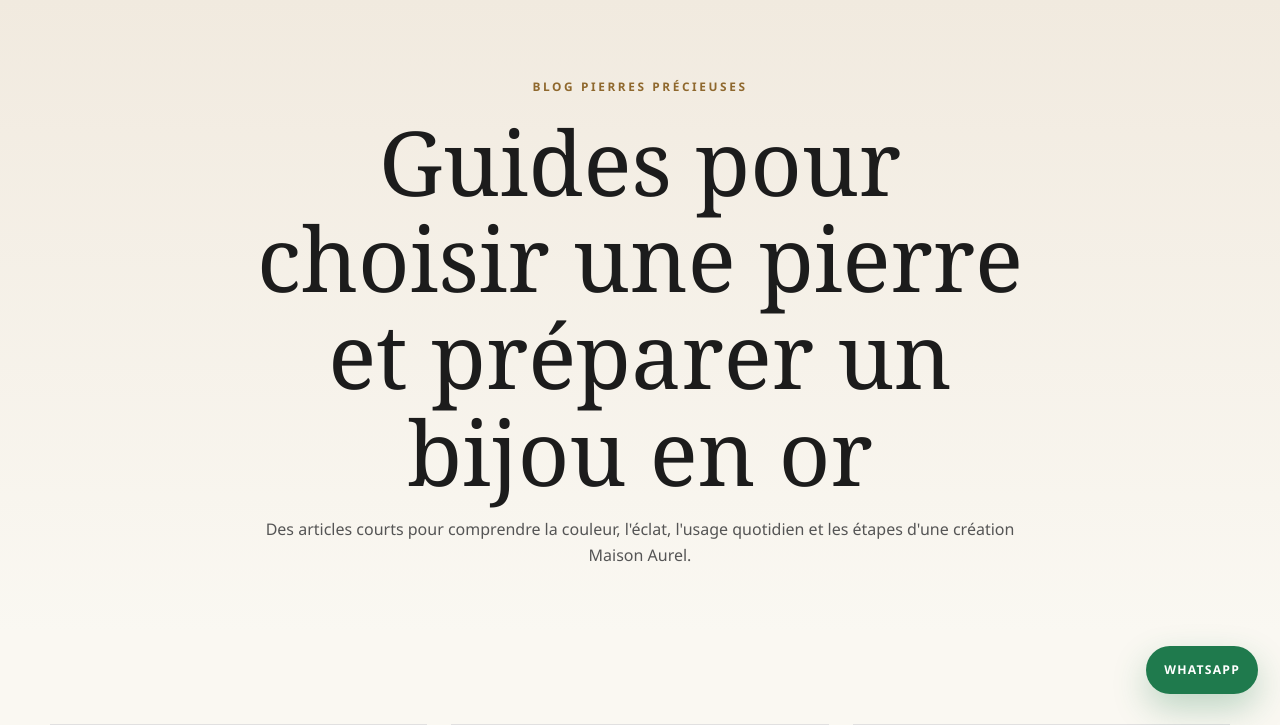
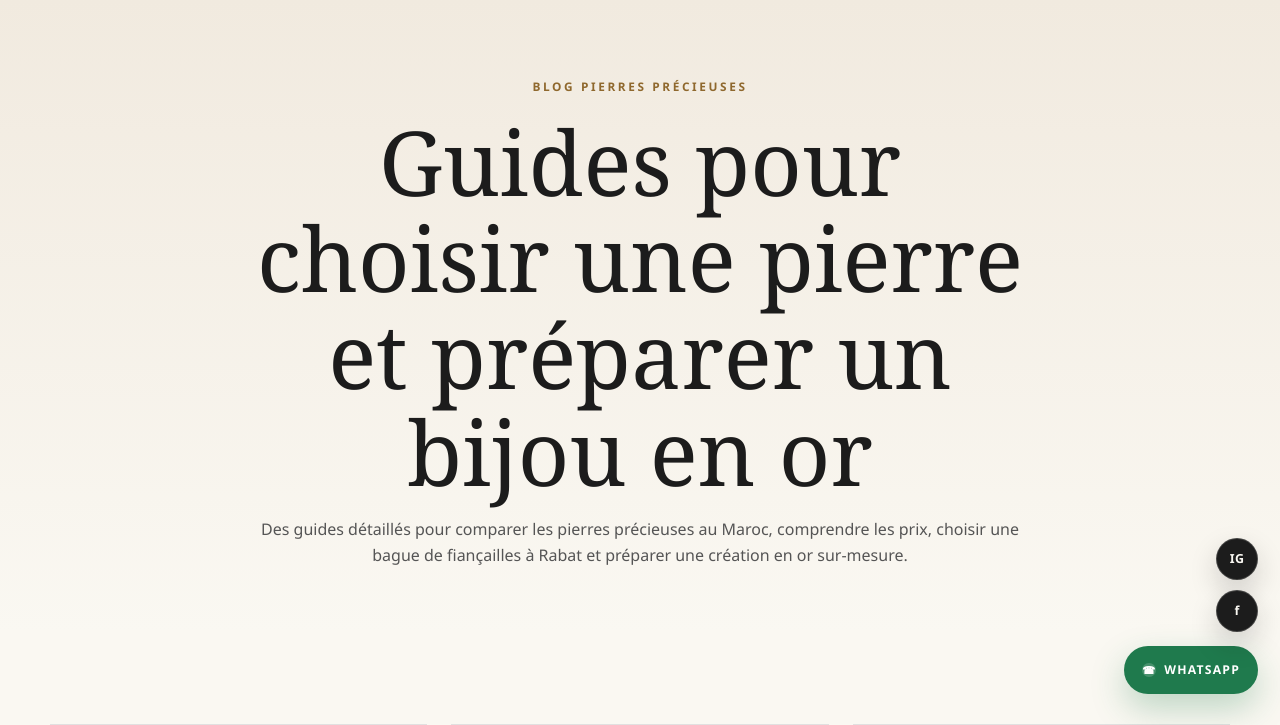
Before and after one commit to neomorit-lab/Maison-Aurel, a PHP site: page /blog.html in a window 1280 px wide. Shown: the part 84-809 px from the top of the page. Run offline with PHP 8.4, Linux system fonts and the light colour scheme.

Commit message:
Expand SEO content and WhatsApp conversion UX

```diff
--- a/blog.html
+++ b/blog.html
@@ -7,12 +7,12 @@
   <meta name="description" content="Guides Maison Aurel pour choisir un saphir, rubis, émeraude, diamant de laboratoire ou une pierre seule avant une création en or au Maroc.">
   <meta property="og:title" content="Blog Maison Aurel - Guides pierres précieuses">
   <meta property="og:description" content="Conseils pour choisir une pierre précieuse, comprendre les montures et préparer une création sur-mesure.">
-  <meta property="og:image" content="images/editorial-loose-gemstones.png">
+  <meta property="og:image" content="images/blog-pierres-precieuses-maroc.png">
   <meta property="og:type" content="website">
   <meta property="og:url" content="https://neomorit-lab.github.io/Maison-Aurel/blog.html">
   <meta name="twitter:card" content="summary_large_image">
   <meta name="twitter:title" content="Maison Aurel">
-  <meta name="twitter:image" content="https://neomorit-lab.github.io/Maison-Aurel/images/editorial-loose-gemstones.png">
+  <meta name="twitter:image" content="https://neomorit-lab.github.io/Maison-Aurel/images/blog-pierres-precieuses-maroc.png">
   <link rel="canonical" href="https://neomorit-lab.github.io/Maison-Aurel/blog.html">
   <link rel="icon" href="images/favicon.svg" type="image/svg+xml">
   <link rel="manifest" href="site.webmanifest">
@@ -43,7 +43,7 @@
       <div class="container">
         <span class="eyebrow">Blog pierres précieuses</span>
         <h1>Guides pour choisir une pierre et préparer un bijou en or</h1>
-        <p>Des articles courts pour comprendre la couleur, l'éclat, l'usage quotidien et les étapes d'une création Maison Aurel.</p>
+        <p>Des guides détaillés pour comparer les pierres précieuses au Maroc, comprendre les prix, choisir une bague de fiançailles à Rabat et préparer une création en or sur-mesure.</p>
       </div>
     </section>
 
@@ -78,10 +78,31 @@
           <span class="text-link">Lire l'article</span>
         </a>
         <a class="blog-card" href="article-pierre-seule-ou-bijou.html">
-          <img src="images/editorial-loose-gemstones.png" alt="Pierres précieuses sur plateau de joaillier">
+          <img src="images/blog-pierres-precieuses-maroc.png" alt="Pierres précieuses sur plateau de joaillier">
           <span class="price-range">Guide achat</span>
           <h2>Pierre seule ou bijou monté ?</h2>
           <p>Comparer les deux options selon le budget, le délai, l'occasion et le niveau de personnalisation souhaité.</p>
+          <span class="text-link">Lire l'article</span>
+        </a>
+        <a class="blog-card" href="article-bague-fiancailles-rabat.html">
+          <img src="images/blog-creation-bijou-sur-mesure-rabat.png" alt="Consultation joaillerie pour bague de fiançailles à Rabat">
+          <span class="price-range">Fiançailles Rabat</span>
+          <h2>Bague de fiançailles à Rabat</h2>
+          <p>Pierre, or, budget, délai et style : un guide complet pour préparer une bague en saphir, rubis, émeraude ou diamant de laboratoire.</p>
+          <span class="text-link">Lire l'article</span>
+        </a>
+        <a class="blog-card" href="article-prix-pierre-precieuse-maroc.html">
+          <img src="images/blog-pierres-precieuses-maroc.png" alt="Pierres précieuses au Maroc avec outils de joaillier">
+          <span class="price-range">Prix pierres Maroc</span>
+          <h2>Prix d'une pierre précieuse au Maroc</h2>
+          <p>Couleur, taille, dimensions, certificat, disponibilité et montage : les critères qui expliquent les écarts de prix.</p>
+          <span class="text-link">Lire l'article</span>
+        </a>
+        <a class="blog-card" href="article-or-18k-pierres-precieuses.html">
+          <img src="images/blog-creation-bijou-sur-mesure-rabat.png" alt="Création de bijou en or avec pierres précieuses">
+          <span class="price-range">Or 18k</span>
+          <h2>Or 18k et pierres précieuses</h2>
+          <p>Comprendre le choix du métal, du sertissage et de la monture avant de commander un bijou en or au Maroc.</p>
           <span class="text-link">Lire l'article</span>
         </a>
       </div>
--- a/css/style.css
+++ b/css/style.css
@@ -178,6 +178,18 @@ textarea {
   background: #1f7a4d;
   border-color: #1f7a4d;
   color: var(--white);
+}
+
+.wa-icon {
+  display: inline-grid;
+  place-items: center;
+  width: 1.35em;
+  height: 1.35em;
+  margin-right: 8px;
+  border-radius: 50%;
+  background: rgba(255, 255, 255, 0.18);
+  font-size: 0.86em;
+  line-height: 1;
 }
 
 .btn-small {
@@ -771,6 +783,11 @@ a.blog-card:hover {
   gap: 18px;
 }
 
+.article-lead {
+  font-size: 1.08rem;
+  color: var(--ink);
+}
+
 .article-content h1 {
   font-size: clamp(2.2rem, 5vw, 4.2rem);
 }
@@ -779,6 +796,15 @@ a.blog-card:hover {
 .legal-content h2 {
   margin-top: 16px;
   font-size: clamp(1.5rem, 3vw, 2.2rem);
+}
+
+.article-cta {
+  margin-top: 18px;
+  padding: 26px;
+  border: 1px solid rgba(184, 138, 68, 0.28);
+  background: rgba(255, 255, 255, 0.68);
+  display: grid;
+  gap: 14px;
 }
 
 .legal-content {
@@ -848,6 +874,59 @@ a.blog-card:hover {
 
 .whatsapp-float:hover {
   background: #17663f;
+}
+
+.social-dock {
+  position: fixed;
+  right: 22px;
+  bottom: 84px;
+  z-index: 30;
+  display: grid;
+  gap: 10px;
+}
+
+.social-dock a {
+  display: grid;
+  place-items: center;
+  width: 42px;
+  height: 42px;
+  border-radius: 50%;
+  background: var(--ink);
+  color: var(--ivory);
+  border: 1px solid rgba(250, 248, 242, 0.18);
+  font-size: 0.78rem;
+  font-weight: 800;
+  letter-spacing: 0.02em;
+  box-shadow: 0 12px 28px rgba(28, 28, 28, 0.18);
+  transition: transform 0.2s ease, background 0.2s ease;
+}
+
+.social-dock a:hover {
+  transform: translateY(-2px);
+  background: var(--gold-dark);
+}
+
+.reveal {
+  opacity: 0;
+  transform: translateY(22px);
+  transition: opacity 0.65s ease, transform 0.65s ease;
+}
+
+.reveal.is-visible {
+  opacity: 1;
+  transform: translateY(0);
+}
+
+@media (prefers-reduced-motion: reduce) {
+  html {
+    scroll-behavior: auto;
+  }
+
+  .reveal {
+    opacity: 1;
+    transform: none;
+    transition: none;
+  }
 }
 
 .site-footer {
@@ -1019,4 +1098,9 @@ a.blog-card:hover {
     right: 14px;
     bottom: 14px;
   }
+
+  .social-dock {
+    right: 14px;
+    bottom: 76px;
+  }
 }
--- a/js/main.js
+++ b/js/main.js
@@ -4,6 +4,8 @@ document.addEventListener("DOMContentLoaded", () => {
   initContactForm();
   initProductPage();
   initStonePage();
+  initRevealOnScroll();
+  initSocialLinks();
 });
 
 function initNavigation() {
@@ -37,7 +39,24 @@ function initWhatsAppLinks() {
     link.href = number ? `https://wa.me/${number}?text=${encoded}` : `https://wa.me/?text=${encoded}`;
     link.target = "_blank";
     link.rel = "noopener";
+    if (!link.querySelector(".wa-icon") && (link.classList.contains("whatsapp-float") || link.classList.contains("btn-whatsapp") || link.classList.contains("whatsapp-inline"))) {
+      link.innerHTML = `<span class="wa-icon" aria-hidden="true">☎</span><span>${link.textContent.trim() || "WhatsApp"}</span>`;
+    }
   });
+}
+
+function initSocialLinks() {
+  const config = window.MAISON_AUREL_CONFIG || {};
+  if (!document.querySelector(".social-dock")) {
+    const dock = document.createElement("div");
+    dock.className = "social-dock";
+    dock.setAttribute("aria-label", "Réseaux Maison Aurel");
+    dock.innerHTML = `
+      <a href="${config.instagramUrl || "#"}" target="_blank" rel="noopener" aria-label="Instagram Maison Aurel"><span>IG</span></a>
+      <a href="${config.facebookUrl || "#"}" target="_blank" rel="noopener" aria-label="Facebook Maison Aurel"><span>f</span></a>
+    `;
+    document.body.appendChild(dock);
+  }
 }
 
 function initContactForm() {
@@ -94,6 +113,11 @@ function initProductPage() {
   if (meta) meta.textContent = product.meta;
   if (price) price.textContent = product.price;
   if (description) description.textContent = product.description;
+  const whatsapp = document.querySelector("[data-product-whatsapp]");
+  if (whatsapp) {
+    whatsapp.setAttribute("data-whatsapp-message", `Bonjour Maison Aurel, je souhaite recevoir un conseil pour ${product.name}. Budget, disponibilité et délai à confirmer.`);
+    initWhatsAppLinks();
+  }
 
   if (visual) {
     visual.className = `product-visual ${product.tone}`;
@@ -151,3 +175,24 @@ function renderHistorySections(container, entries) {
     container.appendChild(section);
   });
 }
+
+function initRevealOnScroll() {
+  const targets = document.querySelectorAll("section, .product-card, .stone-card, .blog-card, .collection-card, .article-content h2, .article-content p");
+  targets.forEach((target) => target.classList.add("reveal"));
+
+  if (!("IntersectionObserver" in window)) {
+    targets.forEach((target) => target.classList.add("is-visible"));
+    return;
+  }
+
+  const observer = new IntersectionObserver((entries) => {
+    entries.forEach((entry) => {
+      if (entry.isIntersecting) {
+        entry.target.classList.add("is-visible");
+        observer.unobserve(entry.target);
+      }
+    });
+  }, { threshold: 0.12, rootMargin: "0px 0px -8% 0px" });
+
+  targets.forEach((target) => observer.observe(target));
+}
--- a/js/site-config.js
+++ b/js/site-config.js
@@ -1,6 +1,8 @@
 window.MAISON_AUREL_CONFIG = {
   whatsappNumber: "212652563924",
   whatsappDefaultMessage: "Bonjour Maison Aurel, je souhaite un conseil pour une pierre ou une création en or.",
+  instagramUrl: "https://www.instagram.com/maison.aurel/",
+  facebookUrl: "https://www.facebook.com/maisonaurel",
   city: "Rabat",
   country: "MA"
 };
--- a/produit.html
+++ b/produit.html
@@ -53,6 +53,7 @@
           <div id="productSpecs" class="contact-details"></div>
           <div class="hero-actions">
             <a class="btn btn-gold" href="contact.html">Demander cette création</a>
+            <a class="btn btn-whatsapp" href="https://wa.me/?text=Bonjour%20Maison%20Aurel" data-whatsapp-link data-product-whatsapp>WhatsApp</a>
             <a class="btn" href="collections.html">Retour aux collections</a>
           </div>
         </article>
--- a/sitemap.xml
+++ b/sitemap.xml
@@ -20,5 +20,8 @@
   <url><loc>https://neomorit-lab.github.io/Maison-Aurel/article-emeraude-maroc.html</loc><lastmod>2026-08-01</lastmod><changefreq>monthly</changefreq><priority>0.75</priority></url>
   <url><loc>https://neomorit-lab.github.io/Maison-Aurel/article-diamant-laboratoire-maroc.html</loc><lastmod>2026-08-01</lastmod><changefreq>monthly</changefreq><priority>0.75</priority></url>
   <url><loc>https://neomorit-lab.github.io/Maison-Aurel/article-pierre-seule-ou-bijou.html</loc><lastmod>2026-08-01</lastmod><changefreq>monthly</changefreq><priority>0.75</priority></url>
+  <url><loc>https://neomorit-lab.github.io/Maison-Aurel/article-bague-fiancailles-rabat.html</loc><lastmod>2026-08-01</lastmod><changefreq>monthly</changefreq><priority>0.78</priority></url>
+  <url><loc>https://neomorit-lab.github.io/Maison-Aurel/article-prix-pierre-precieuse-maroc.html</loc><lastmod>2026-08-01</lastmod><changefreq>monthly</changefreq><priority>0.78</priority></url>
+  <url><loc>https://neomorit-lab.github.io/Maison-Aurel/article-or-18k-pierres-precieuses.html</loc><lastmod>2026-08-01</lastmod><changefreq>monthly</changefreq><priority>0.76</priority></url>
   <url><loc>https://neomorit-lab.github.io/Maison-Aurel/mentions-legales.html</loc><lastmod>2026-08-01</lastmod><changefreq>yearly</changefreq><priority>0.4</priority></url>
 </urlset>
```
Also changed, not shown: article-bague-fiancailles-rabat.html (added, +28 -0 lines), article-or-18k-pierres-precieuses.html (added, +1 -0 lines), article-prix-pierre-precieuse-maroc.html (added, +1 -0 lines), images/blog-creation-bijou-sur-mesure-rabat.png (added), images/blog-pierres-precieuses-maroc.png (added).
